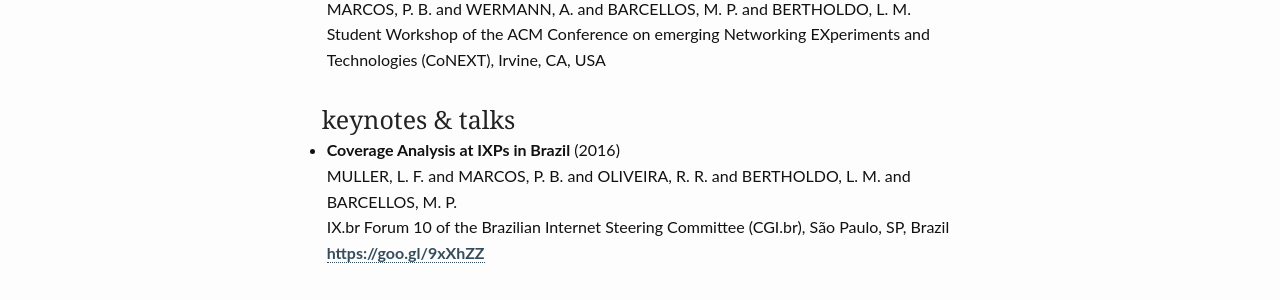
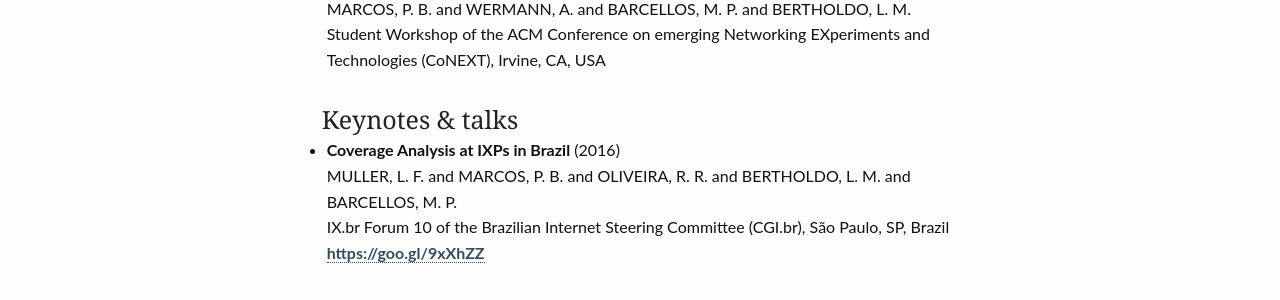
Before and after one commit to ufrgs-networks-group/networks-at-scale, a Jekyll site: the page built from pages/publications.md, in a window 1280 px wide. Shown: the part 632-932 px from the top of the page. Built offline with Jekyll 4.4.1, drawn with Linux system fonts in a browser that asks for light colours.

Commit message:
Updated text

```diff
--- a/_layouts/publications.html
+++ b/_layouts/publications.html
@@ -16,7 +16,7 @@
     </ul>
 </div>
 
-<h2 class="font-size-h3 t10">keynotes & talks</h2>
+<h2 class="font-size-h3 t10">Keynotes & talks</h2>
 <div class="row">
     <ul>
       {% for talk_item in site.data.keynotes-talks %}
```
